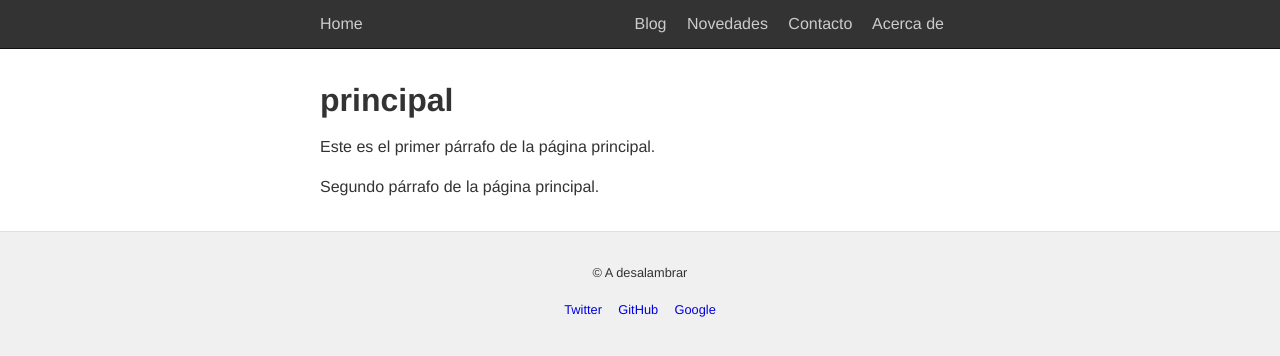
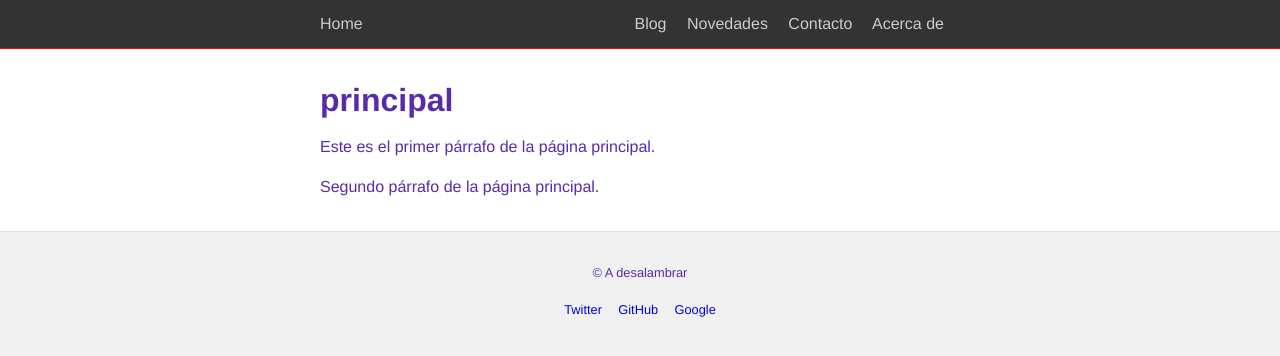
Before and after one commit to OliHackerDeveloper/Mysite, a plain HTML site: page index.html in a window 1280 px wide. Drawn offline with Linux system fonts and the light colour scheme; files that its build step writes are made by us from their sources.

Commit message:
actualizo color css

```diff
--- a/css/style.css
+++ b/css/style.css
@@ -2,7 +2,7 @@
 body {
     margin: 0;
     line-height: 1.5em;
-    color: #333333;
+    color: #572baa;
     font-family: helvetica, arial, sans-serif;
 }
 
@@ -40,7 +40,7 @@ nav section, header section, main, footer section {
 /* Navigation panel */
 nav {
     background: #333333;
-    border-bottom: thin solid #111111;
+    border-bottom: thin solid #fa0303;
     line-height: 3em;
 }
 
```
